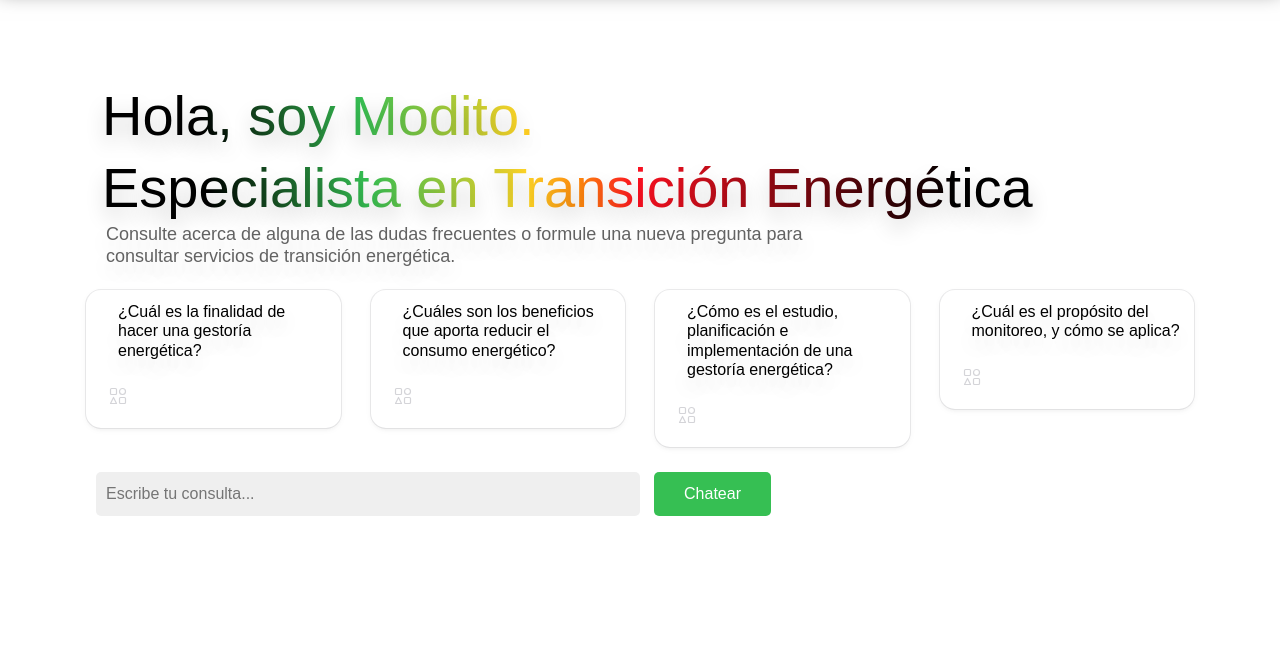
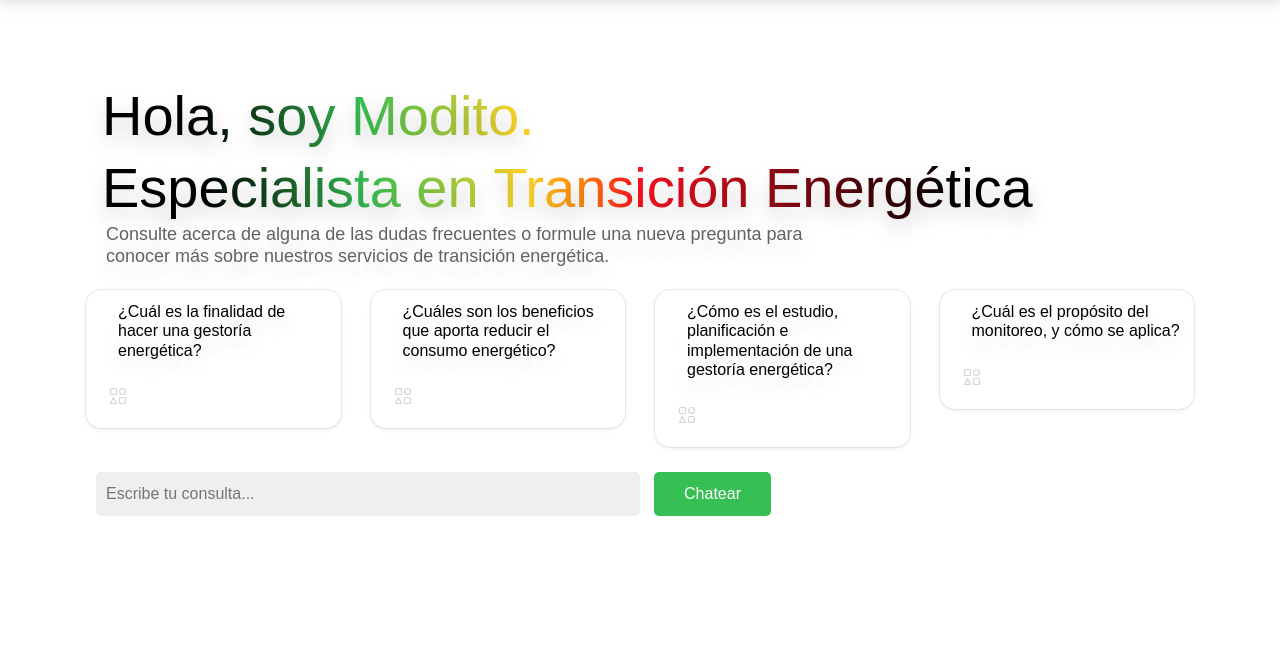
Before and after one commit to walterjalaf/web-page-modo-ahorro-v1, a plain HTML site: page index.html in a window 1280 px wide. Shown: the part 89-741 px from the top of the page. Drawn offline with Linux system fonts and the light colour scheme.

Commit message:
Texto del header cambiado

```diff
--- a/index.html
+++ b/index.html
@@ -120,7 +120,7 @@
                         </div> <!-- end of row -->
                         <div class="row">
                             <div class="col-lg-8">
-                                <h3>Consulte acerca de alguna de las dudas frecuentes o formule una nueva pregunta para consultar servicios de transición energética.</h3>
+                                <h3>Consulte acerca de alguna de las dudas frecuentes o formule una nueva pregunta para conocer más sobre nuestros servicios de transición energética.</h3>
 
                             </div>
                         </div>
```
